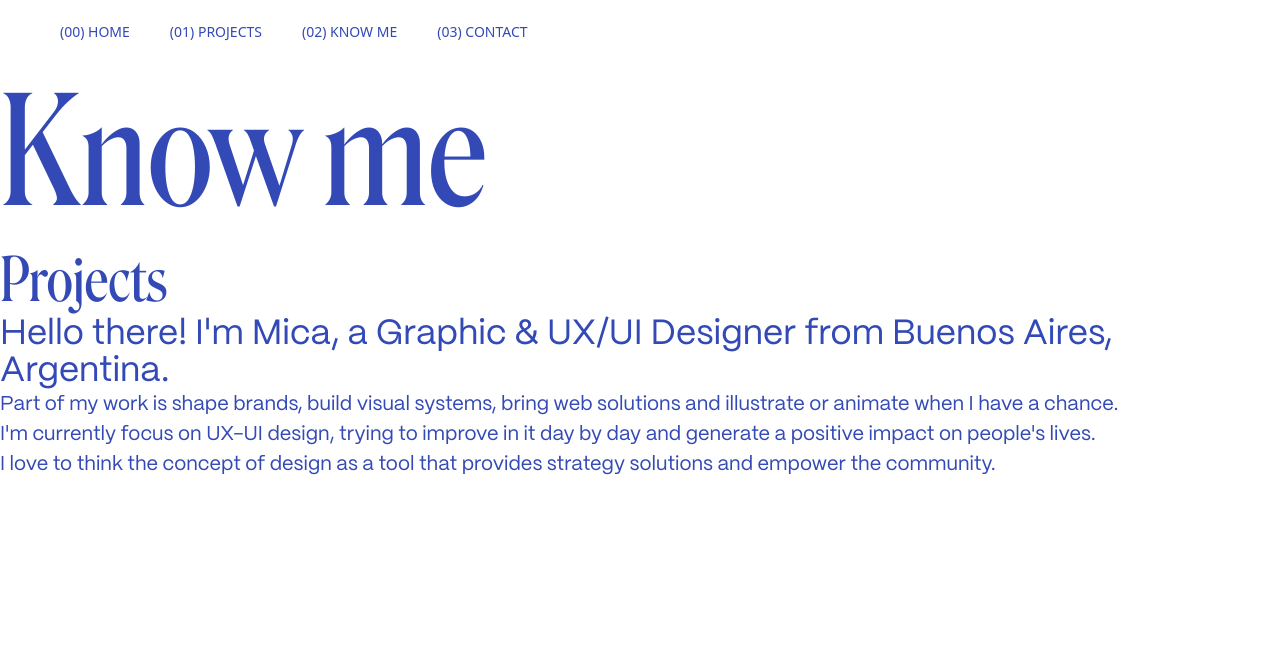
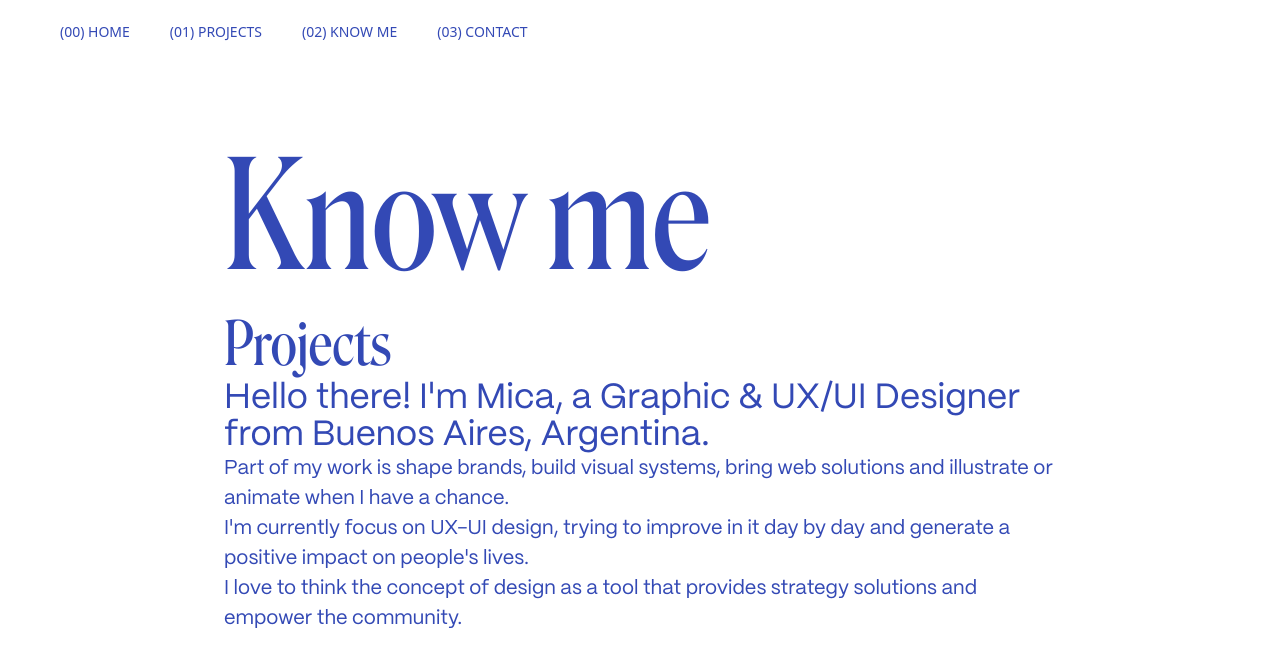
Before and after one commit to luckystoned/micaela-galimberti, a Gatsby site: page / in a window 1280 px wide. Built offline with nearby package versions, Linux system fonts and the light colour scheme; Gatsby itself is replaced by a stand-in of ours.

Commit message:
test fix layout heigh

```diff
--- a/src/components/Layout/layout.js
+++ b/src/components/Layout/layout.js
@@ -29,9 +29,9 @@
 
   return (
     <div className={currentPage}>
-      <div className="container">
+      <div className="flex flex-col min-h-screen">
         <Header siteTitle={title || `Title`} />
-        <main>{children}</main>
+        <main className="flex-1 w-full max-w-4xl px-4 py-8 mx-auto md:px-8 md:py-16">{children}</main>
         <Footer />
       </div>
     </div>
```
